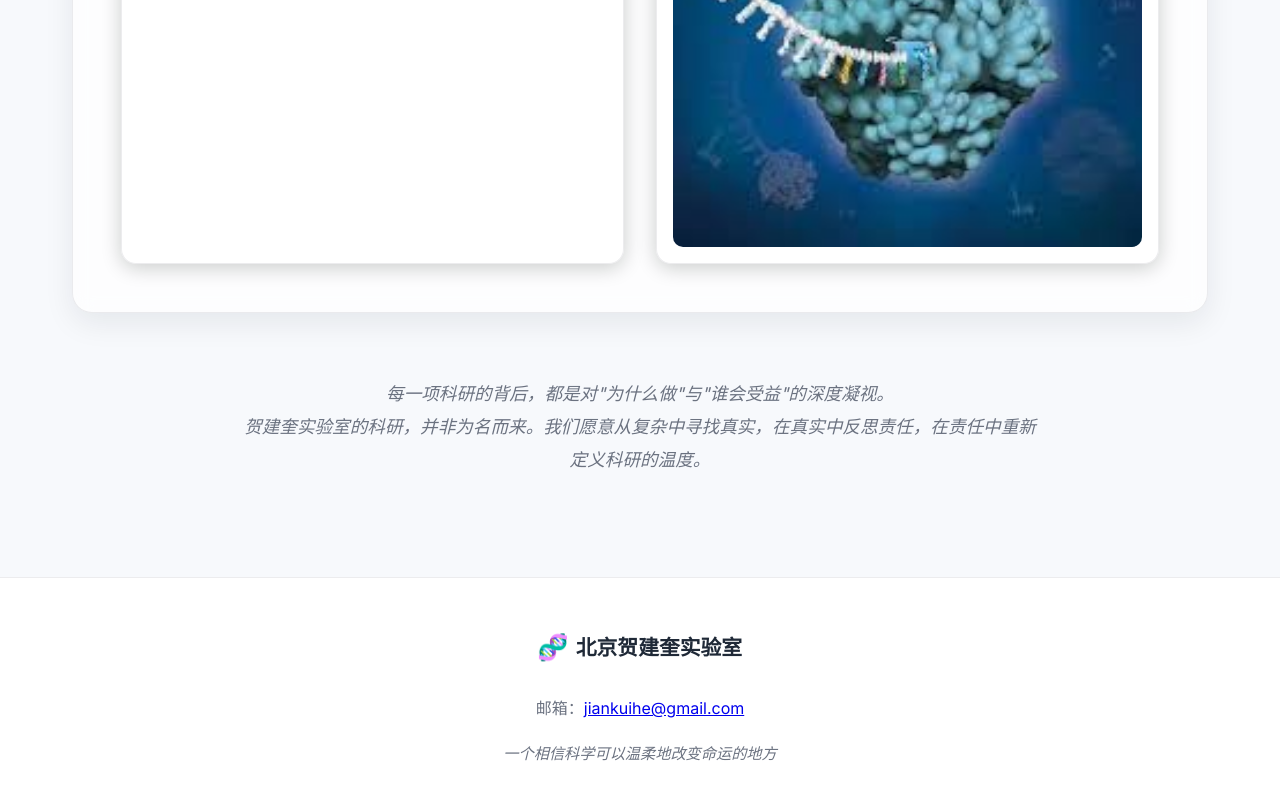
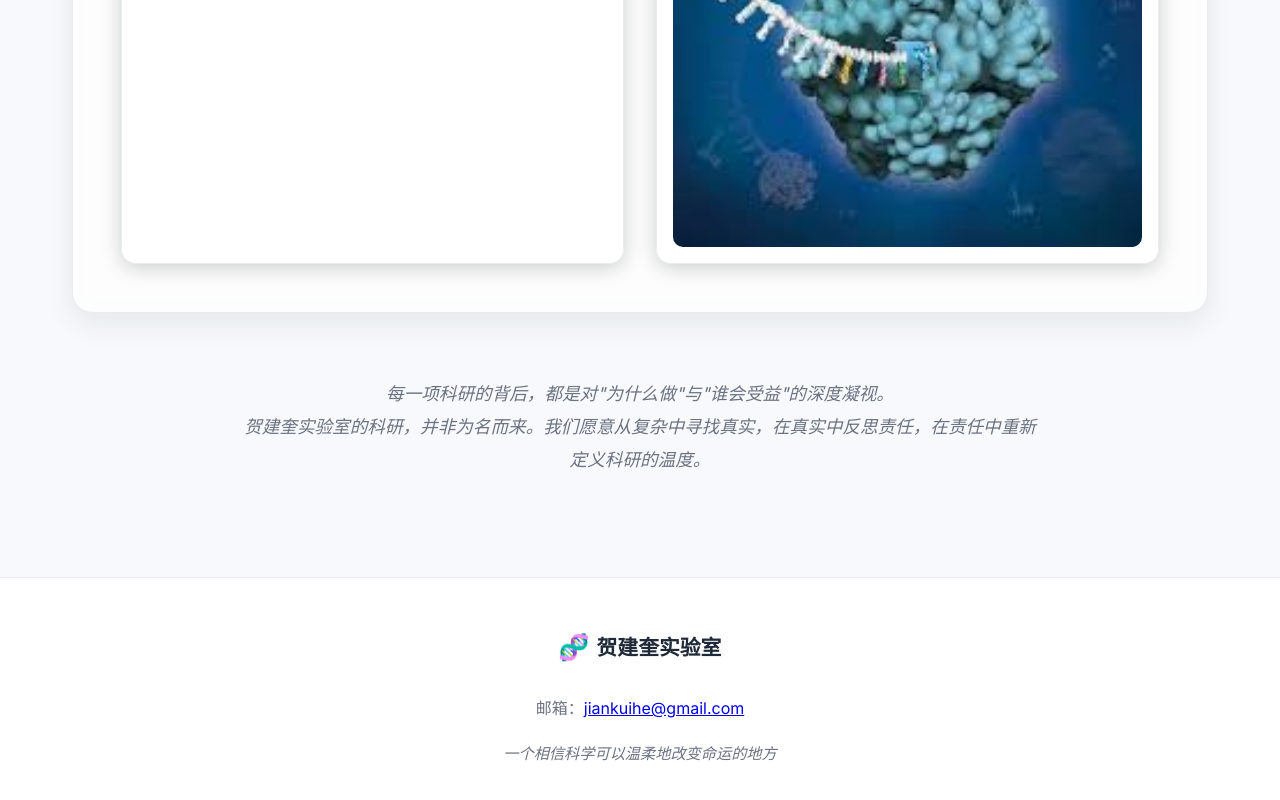
Before and after one commit to ZhenguangZhongBYU/hejiankui_website, a plain HTML site: page research.html in a window 1280 px wide. Shown: the part 4084-4884 px from the top of the page. Drawn offline with Linux system fonts and the light colour scheme.

Commit message:
Update footer logo text in research.html

```diff
--- a/research.html
+++ b/research.html
@@ -110,7 +110,7 @@
             <div class="footer-content">
                 <div class="footer-logo">
                     <span class="logo-icon">🧬</span>
-                    <span class="logo-text">北京贺建奎实验室</span>
+                    <span class="logo-text">贺建奎实验室</span>
                 </div>
                 <div class="footer-contact">
                     <p>邮箱：<a href="mailto:jiankuihe@gmail.com">jiankuihe@gmail.com</a></p>
```
